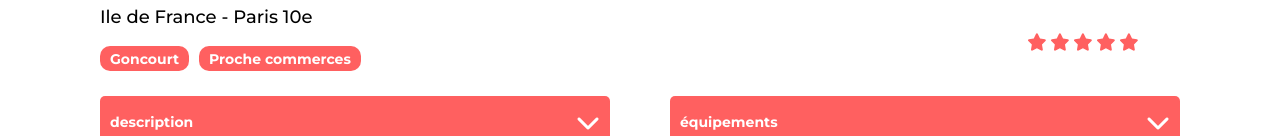
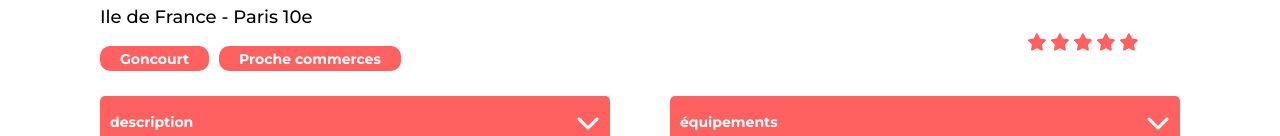
Before and after one commit to JBB777/OCProject7, a React (Create React App) app: page /logement/0979876d in a window 1280 px wide. Shown: the part 659-795 px from the top of the page. Built offline with nearby package versions, Linux system fonts and the light colour scheme.

Commit message:
MàJ padding Tag

```diff
--- a/src/components/Tag/Tag.scss
+++ b/src/components/Tag/Tag.scss
@@ -3,7 +3,7 @@
   align-items: center;
   justify-content: center;
   height: 18px;
-  padding: 0 10px;
+  padding: 0 20px;
   border-radius: 10px;
   background-color: var(--primary-color);
 
```
